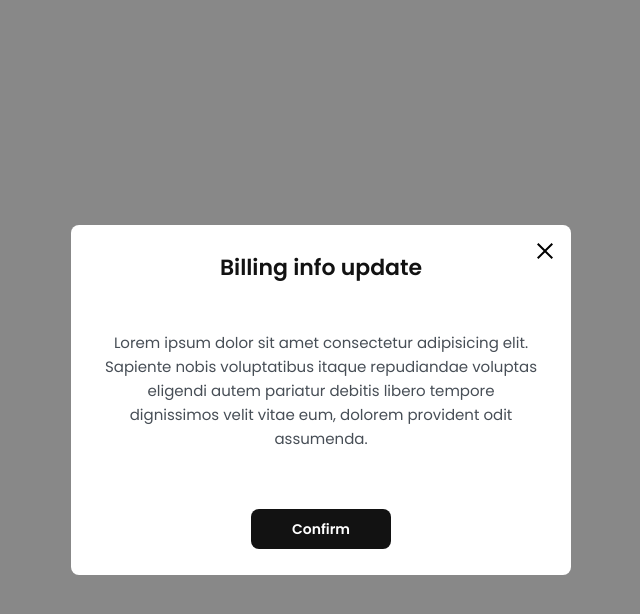
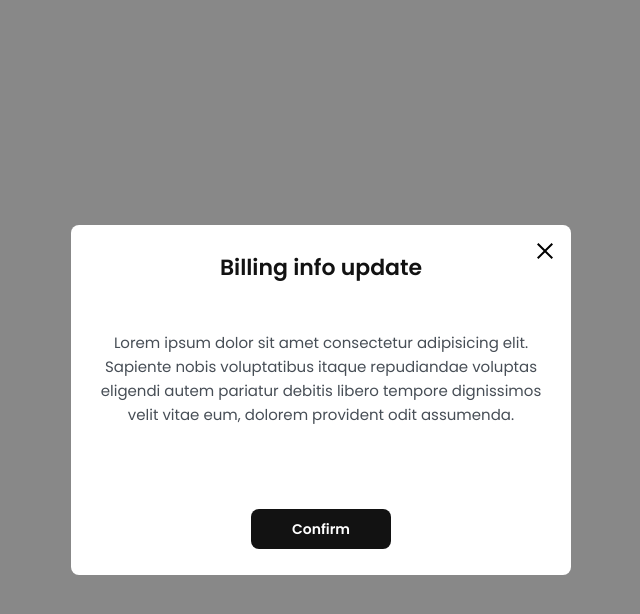
Before and after one commit to michu2k/react-framer-motion-modal-example, a Next.js app: page / in a window 1280 px wide. Both pictures are taken after a click on the button "Open modal". Shown: the top 614 px of the page, without its empty margins (319-959 px from the left). Built offline with nearby package versions, Linux system fonts and the light colour scheme.

Commit message:
Adjusted modal styles, added overflow-y

```diff
--- a/components/Modal/Modal.module.scss
+++ b/components/Modal/Modal.module.scss
@@ -13,12 +13,13 @@
 .modal {
   max-width: 500px;
   min-height: 350px;
+  max-height: calc(100% - 30px);
   height: fit-content;
   display: flex;
   flex-direction: column;
   background-color: $color-white;
   border-radius: 8px;
-  padding: 10px 15px;
+  padding: 10px 0;
   margin: auto;
   z-index: 2;
   position: fixed;
@@ -31,20 +32,23 @@
   justify-content: center;
   height: 64px;
   padding: 0 32px;
+  flex-shrink: 0;
 }
 
 .modalHeading {
   font-size: 2.2rem;
   text-align: center;
   color: $color-black;
+  line-height: 2.5rem;
 }
 
 .modalContent {
-  margin: 16px;
+  padding: 16px;
   display: flex;
   flex-direction: column;
   align-items: center;
   flex: 1;
+  overflow-y: auto;
 }
 
 .closeModalBtn {
--- a/components/Modal/ModalButton/ModalButton.module.scss
+++ b/components/Modal/ModalButton/ModalButton.module.scss
@@ -15,6 +15,7 @@
     timing-function: ease-in-out;
   };
   border: 0;
+  flex-shrink: 0;
 
   &:hover {
     color: $color-black;
```
